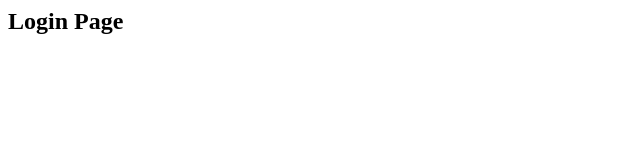
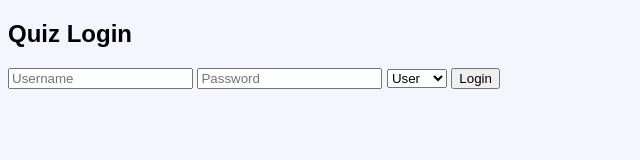
Before and after one commit to AI007PATROL/QUIZ-TAMIL, a website: page views/login.html in a window 1280 px wide. Shown: the whole page, without its empty margins (0-640 px from the left). Drawn offline with Linux system fonts and the light colour scheme.

Commit message:
Update login.html

```diff
--- a/views/login.html
+++ b/views/login.html
@@ -1 +1,25 @@
-<h2>Login Page</h2>
+<!DOCTYPE html>
+<html>
+<head>
+  <title>Quiz Login</title>
+  <link rel="stylesheet" href="/css/style.css">
+</head>
+<body class="center">
+
+<div class="card">
+  <h2>Quiz Login</h2>
+
+  <input type="text" id="username" placeholder="Username">
+  <input type="password" id="password" placeholder="Password">
+
+  <select id="role">
+    <option value="user">User</option>
+    <option value="admin">Admin</option>
+  </select>
+
+  <button onclick="login()">Login</button>
+</div>
+
+<script src="/js/auth.js"></script>
+</body>
+</html>
```
